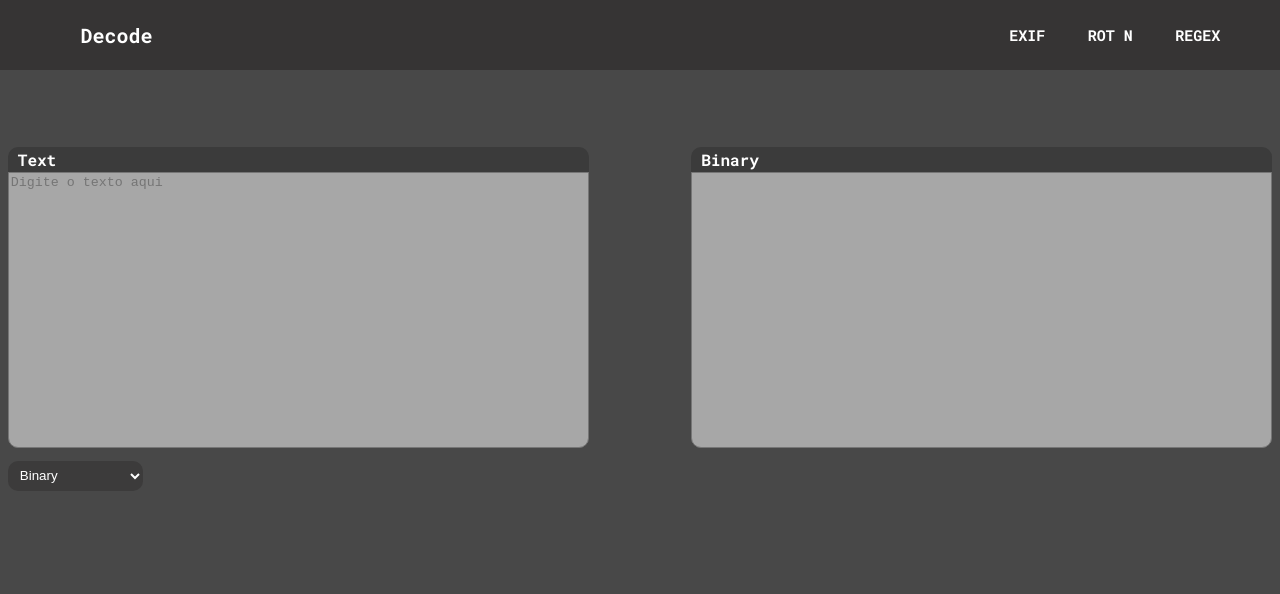
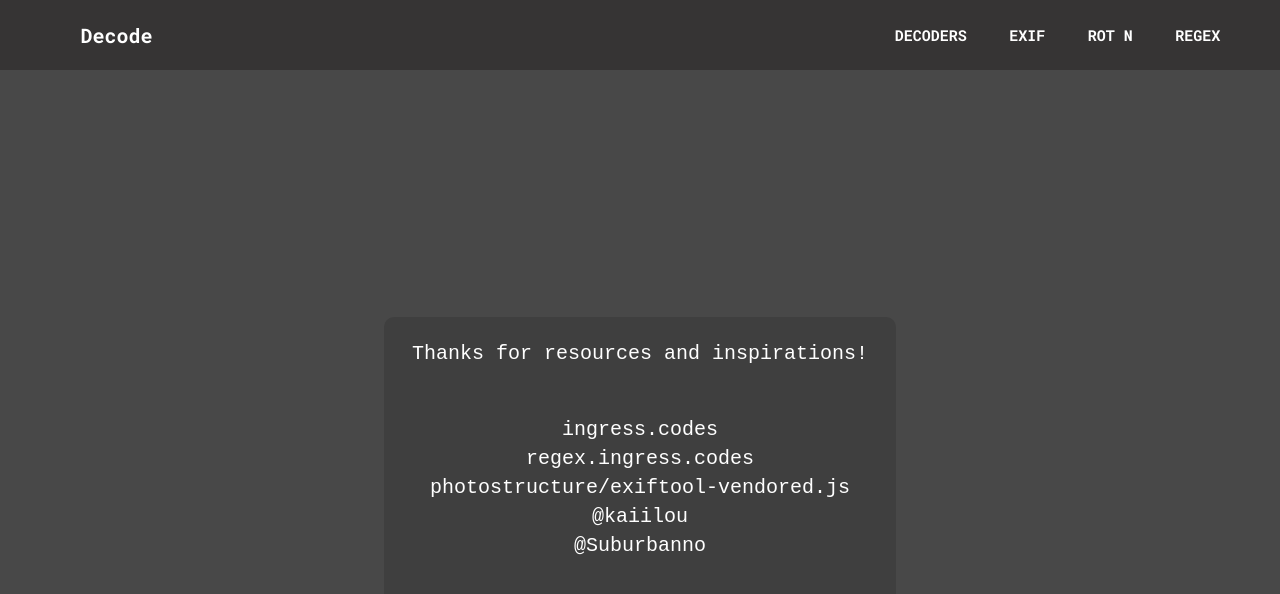
Before and after one commit to KaioGomesx/Decode-tool, a React (Create React App) app: page /about in a window 1280 px wide. Before the commit this address led to /decoders. Shown: the top 594 px of the page. Built offline with nearby package versions, Linux system fonts and the light colour scheme.

Commit message:
feat: página de about

```diff
--- a/src/App.tsx
+++ b/src/App.tsx
@@ -5,6 +5,7 @@ import Main from "./pages/main";
 import Exif from "./pages/exif";
 import Rot from "./pages/rot";
 import Regex from "./pages/regex";
+import About from "./pages/about";
 
 import "./globalStyle.css";
 
@@ -16,6 +17,7 @@ function App() {
         <Route exact path="/exif" component={Exif} />
         <Route exact path="/rot-n" component={Rot} />
         <Route exact path="/regex" component={Regex} />
+        <Route exact path="/about" component={About} />
         <Redirect from="*" to="/decoders" />
       </Switch>
     </BrowserRouter>
--- a/src/components/Options/index.tsx
+++ b/src/components/Options/index.tsx
@@ -14,6 +14,7 @@ function Options() {
       {pathname === "/exif" ? "" : <a href="exif">EXIF</a>}
       {pathname === "/rot-n" ? "" : <a href="rot-n">ROT N</a>}
       {pathname === "/regex" ? "" : <a href="regex">REGEX</a>}
+      {pathname === "/about" ? "" : <a href="about">ABOUT</a>}
     </div>
   );
 }
--- /dev/null
+++ b/src/pages/about/index.tsx
@@ -0,0 +1,31 @@
+import React from "react";
+
+import Header from "../../components/Header";
+
+import "./styles.css";
+
+const strings = [
+  "ingress.codes",
+  "regex.ingress.codes",
+  "photostructure/exiftool-vendored.js",
+  "@kaiilou",
+  "@Suburbanno",
+];
+
+function About() {
+  return (
+    <div className="about">
+      <Header />
+      <div className="body">
+        <div className="container">
+          <p>Thanks for resources and inspirations!</p>
+          {strings.map((item) => (
+            <span>{item}</span>
+          ))}
+        </div>
+      </div>
+    </div>
+  );
+}
+
+export default About;
--- /dev/null
+++ b/src/pages/about/styles.css
@@ -0,0 +1,31 @@
+.about .body {
+  height: 100vh;
+  display: flex;
+  justify-content: center;
+  align-items: center;
+}
+
+.about .container {
+  font-family: "Roboto Mono Medium", monospace;
+  font-size: 20px;
+  padding: 0px;
+  display: flex;
+  background-color: #3f3f3f;
+  border-radius: 10px;
+  width: 40%;
+  justify-content: flex-start;
+  align-items: center;
+  height: auto;
+  color: white;
+  flex-direction: column;
+  padding-bottom: 5%;
+}
+
+.about span {
+  padding: 3px;
+}
+
+.about p {
+  margin-bottom: 50px;
+  margin-top: 25px;
+}
```
